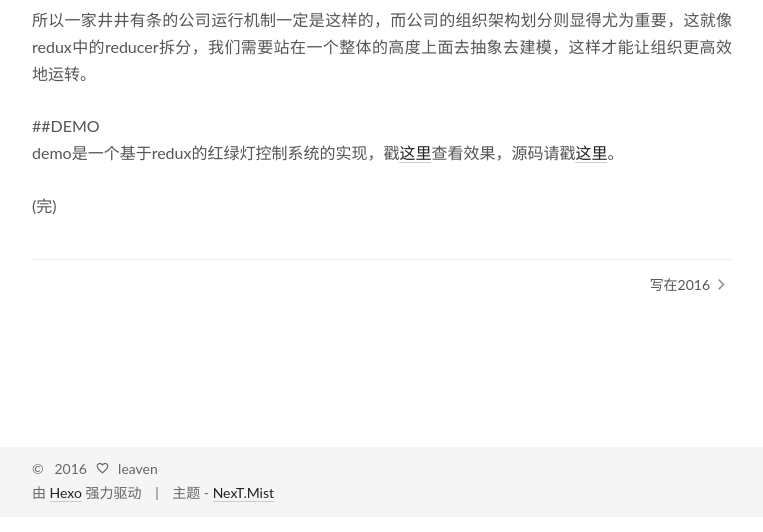
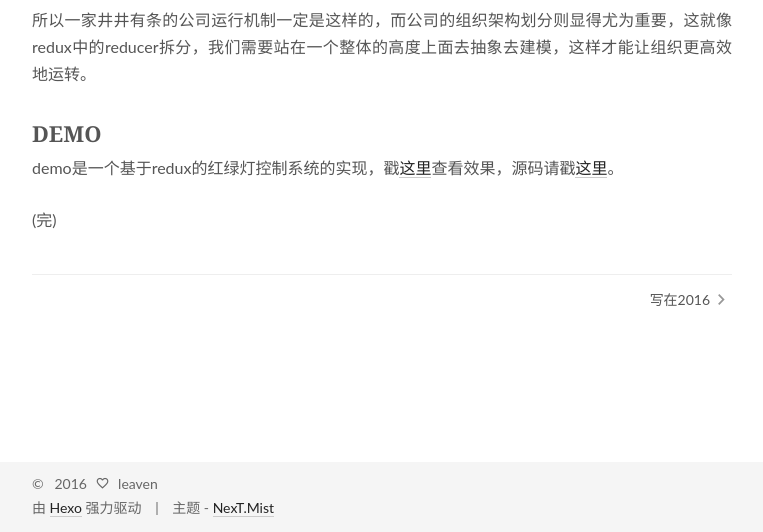
Before and after one commit to leaven/leaven.github.io, a plain HTML site: page 2016/01/09/Redux概述（一）/index.html in a window 1280 px wide. Shown: the part 2167-2699 px from the top of the page, without its empty margins (258-1021 px from the left). Drawn offline with Linux system fonts and the light colour scheme; a script that the page names is missing.

Commit message:
Site updated: 2016-01-09 17:17:47

```diff
--- a/2016/01/09/Redux概述（一）/index.html
+++ b/2016/01/09/Redux概述（一）/index.html
@@ -48,7 +48,7 @@ Redux是一个思想，并不是react的一个插件，适用于UI基于状态
 <meta property="og:image" content="http://7xof2i.com1.z0.glb.clouddn.com/1333E816-AE5B-4BEC-903B-F05D596E6D78.png">
 <meta property="og:image" content="http://7xof2i.com1.z0.glb.clouddn.com/ars.png">
 <meta property="og:image" content="http://7xof2i.com1.z0.glb.clouddn.com/boss.png">
-<meta property="og:updated_time" content="2016-01-09T07:57:53.000Z">
+<meta property="og:updated_time" content="2016-01-09T09:17:31.000Z">
 <meta name="twitter:card" content="summary">
 <meta name="twitter:title" content="Redux概述（一）">
 <meta name="twitter:description" content="本文主要阐释基本的redux概念，并基于react实现一些demo，demo部分会用到webpack，es6，本文对此不做介绍，本文适合想要入门redux的同学，不适合已经有实践经验的工程师，本文尽量避免官方文档中的晦涩难懂的概念，根据本人的实际经验与理解进行描述。
@@ -213,7 +213,7 @@ Redux是一个思想，并不是react的一个插件，适用于UI基于状态
 <p><code>Redux</code>是一个思想，并不是<code>react</code>的一个插件，适用于UI基于状态模式的解决方案，而<code>react</code>基于状态的数据流思想完美地契合了<code>redux</code>，所以目前<code>redux</code>大多被用在了<code>react</code>上面。</p>
 <h2 id="目的">目的</h2><p>传统的开发方式一般是<code>View</code>跟<code>Model</code>双向绑定，任何一方的改变都会影响另一方，一个<code>View</code>通常会关联多个<code>Model</code>，一个<code>Model</code>也会关联多个<code>View</code>，往往项目复杂到一定程度后，一个事件监听中会有多个回调，而这些都得你手动去维护，这就是为什么<strong>有时候一个需求很小，但是做起来很复杂的原因</strong>，精力都被分配到处理以前的逻辑上了。<br><img src="http://7xof2i.com1.z0.glb.clouddn.com/1333E816-AE5B-4BEC-903B-F05D596E6D78.png" alt="MV双向绑定"><br>redux采用了一个reducer的概念，将所有的状态集中在一个地方管理，View层不允许通过dom等操作直接改变state以做到view与data的解耦。</p>
 <h2 id="设计思想">设计思想</h2><p>redux有三个新概念，action、reducer、store，看个图<br><img src="http://7xof2i.com1.z0.glb.clouddn.com/ars.png" alt="enter image description here"><br>官方说法太啰嗦，我简化一下，action是一个函数，代表一个操作，action中必须返回一个字段对动作进行唯一标识，标识的意义也是为了让reducer能够识别每个动作去处理。reducer可以接收action的动作，对state进行操作。<br>store就是一个大脑，有三个方法分别为<strong>getState()</strong>、<strong>dispatch（action）</strong>、<strong>subscribe()</strong>对应<strong>store</strong>、<strong>action</strong>、<strong>reducer</strong>，getState()用于获取state树， dispatch(action)用于派发action，subscribe()用于监听action执行对应reducer操作。<br>举个栗子，<strong>store</strong>就相当于你的<strong>老板</strong>，<strong>action</strong>就是你老板<strong>制定KPI</strong>，每个<strong>reducer</strong>就是各个团队的<strong>经理</strong>。<br>年初你老板会为每个团队制定一条或者几条KPI，制定完之后，相关的团队经理会去执行相关KPI，年末每个团队经理会把执行情况反馈给你老板，这就是一个典型的redux流。公司里只有一个老板，不能有多个，不然会乱了套，经理数量需要根据公司大小去安排，KPI可以制定多个，每个经理可以根据自己的属性或者能力领一个或者多个。<br><img src="http://7xof2i.com1.z0.glb.clouddn.com/boss.png" alt="enter image description here"><br>所以一家井井有条的公司运行机制一定是这样的，而公司的组织架构划分则显得尤为重要，这就像redux中的reducer拆分，我们需要站在一个整体的高度上面去抽象去建模，这样才能让组织更高效地运转。</p>
-<p>##DEMO<br>demo是一个基于redux的红绿灯控制系统的实现，戳<a href="http://leavenfe.com/redux-demo/">这里</a>查看效果，源码请戳<a href="https://github.com/leaven/redux-demo" target="_blank" rel="external">这里</a>。</p>
+<h2 id="DEMO">DEMO</h2><p>demo是一个基于redux的红绿灯控制系统的实现，戳<a href="http://leavenfe.com/redux-demo/">这里</a>查看效果，源码请戳<a href="https://github.com/leaven/redux-demo" target="_blank" rel="external">这里</a>。</p>
 <p>(完)</p>
 </span>
 
@@ -348,7 +348,7 @@ Redux是一个思想，并不是react的一个插件，适用于UI基于状态
           <div class="post-toc">
 
 
-              <div class="post-toc-content"><ol class="nav"><li class="nav-item nav-level-2"><a class="nav-link" href="#目的"><span class="nav-number">1.</span> <span class="nav-text">目的</span></a></li><li class="nav-item nav-level-2"><a class="nav-link" href="#设计思想"><span class="nav-number">2.</span> <span class="nav-text">设计思想</span></a></li></ol></div>
+              <div class="post-toc-content"><ol class="nav"><li class="nav-item nav-level-2"><a class="nav-link" href="#目的"><span class="nav-number">1.</span> <span class="nav-text">目的</span></a></li><li class="nav-item nav-level-2"><a class="nav-link" href="#设计思想"><span class="nav-number">2.</span> <span class="nav-text">设计思想</span></a></li><li class="nav-item nav-level-2"><a class="nav-link" href="#DEMO"><span class="nav-number">3.</span> <span class="nav-text">DEMO</span></a></li></ol></div>
 
           </div>
           <div class="post-toc-indicator-bottom post-toc-indicator"></div>
```
Also changed, not shown: index.html (+1 -1 lines).
